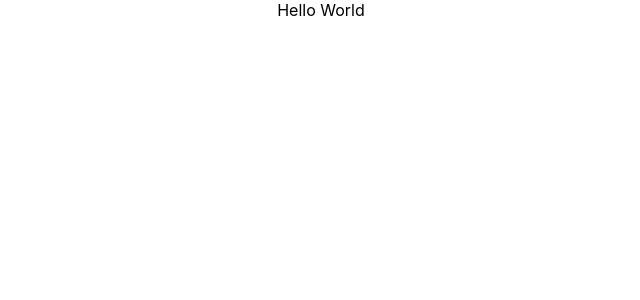
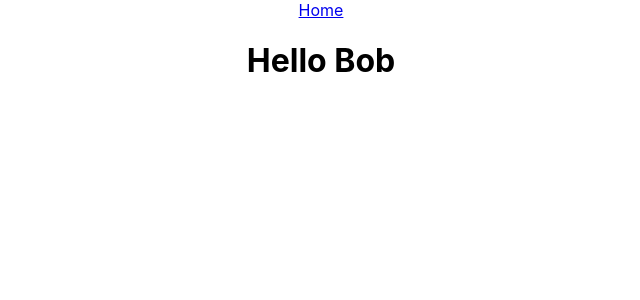
Before and after one commit to DMBarnett/pointofsale, a React (Create React App) app in the folder client/: page / in a window 1280 px wide. Shown: the top 300 px of the page, without its empty margins (319-959 px from the left). Built offline with nearby package versions, Linux system fonts and the light colour scheme.

Commit message:
need to find out how to setup passport with axios and react

```diff
--- a/client/package.json
+++ b/client/package.json
@@ -3,9 +3,12 @@
   "version": "0.1.0",
   "private": true,
   "dependencies": {
+    "axios": "^0.18.0",
     "react": "^16.7.0",
     "react-dom": "^16.7.0",
-    "react-scripts": "2.1.2"
+    "react-router-dom": "^4.3.1",
+    "react-scripts": "2.1.2",
+    "reactstrap": "^7.0.2"
   },
   "scripts": {
     "start": "react-scripts start",
--- a/client/src/App.js
+++ b/client/src/App.js
@@ -1,14 +1,25 @@
 import React, { Component } from 'react';
+import { BrowserRouter as Router, Route, Switch } from "react-router-dom";
+import Header from "./screens/Header";
+import Login from "./screens/Login";
+import Footer from "./screens/Footer"
 import './App.css';
 
-class App extends Component {
-  render() {
+function App () {
+
     return (
-      <div className="App">
-        Hello World
-      </div>
+      <Router>
+        <div className="App">
+          <Header />
+          <Switch>
+            <Route exact path="/" component={Login}/>
+
+          </Switch>
+          <Footer />
+        </div>
+      </Router>
     );
-  }
+
 }
 
 export default App;
--- /dev/null
+++ b/client/src/screens/Footer/index.js
@@ -0,0 +1,23 @@
+import React from "react";
+import { Container, Row, Col } from "reactstrap";
+
+function Footer(){
+  return(
+    <div className="footer-fixed">
+      <Container >
+        <Row>
+          <Col size="md-3 sm-6">
+          </Col>
+          <Col size="md-3 sm-6">
+          </Col>
+          <Col size="md-3 sm-6">
+          </Col>
+          <Col size="md-3 sm-6">
+          </Col>
+        </Row>
+      </Container>
+    </div>
+  )
+}
+
+export default Footer;
--- /dev/null
+++ b/client/src/screens/Header/index.js
@@ -0,0 +1,14 @@
+import React from "react";
+import { Navbar, Nav, NavItem, NavLink, NavbarBrand } from "reactstrap"
+
+function Header(){
+  return(
+    <div>
+      <Navbar>
+        <NavbarBrand href="/">Home</NavbarBrand>
+      </Navbar>
+    </div>
+  )
+};
+
+export default Header;
--- /dev/null
+++ b/client/src/screens/Login/index.js
@@ -0,0 +1,9 @@
+import React from "react";
+
+function Login(){
+  return (<div>
+    <h1>Hello Bob</h1>
+  </div>)
+}
+
+export default Login;
```
Also changed, not shown: client/src/screens/Footer/style.css (added, +9 -0 lines), client/src/screens/Header/style.css (added), client/src/screens/Login/style.css (added), 2 other files (tests, documents, lock files or other folders).
